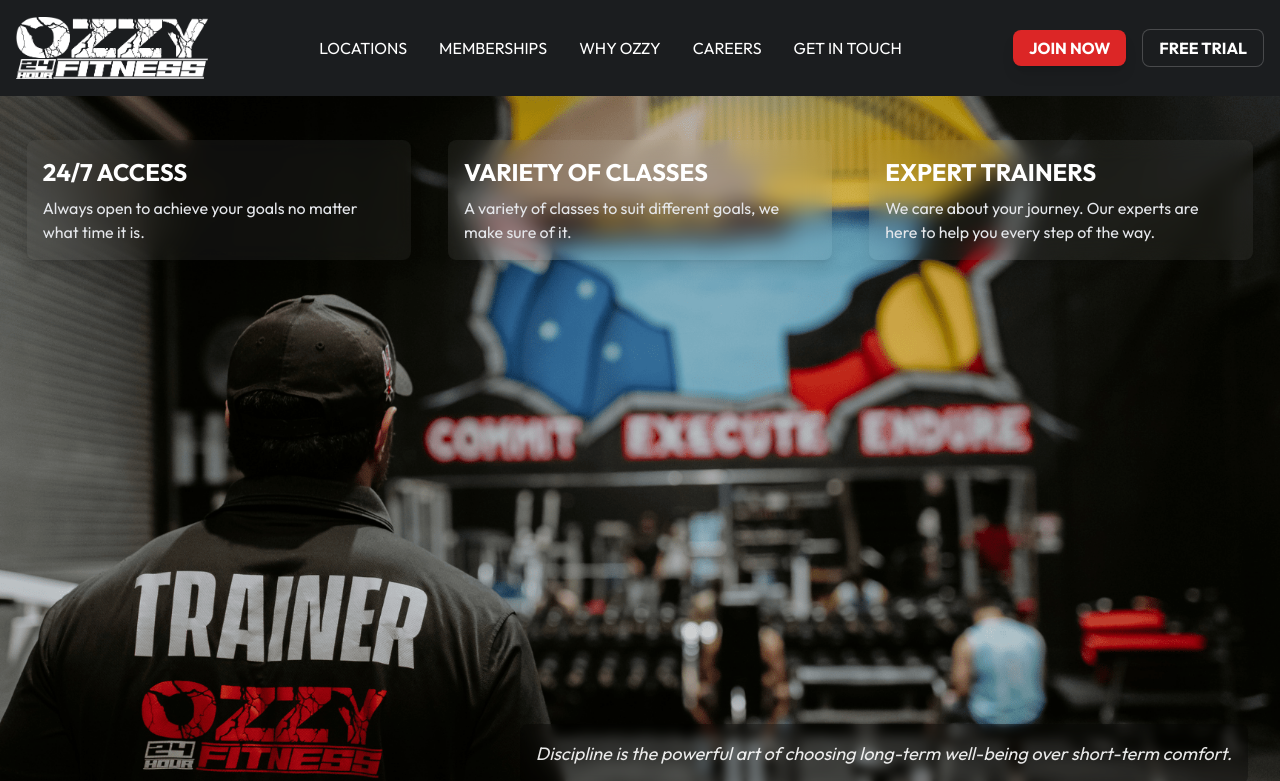
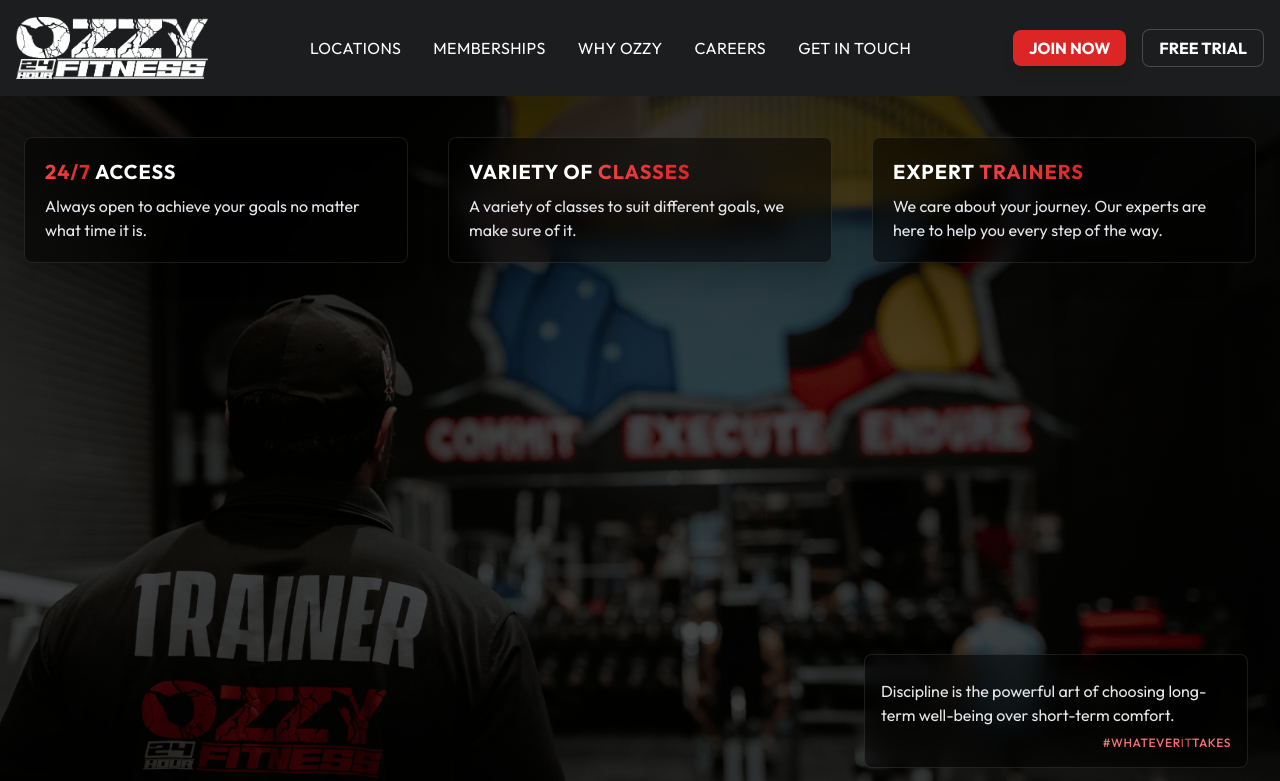
Before and after one commit to sll0yd/ozzy-fitness, a Next.js app: page / in a window 1280 px wide. Shown: the top 781 px of the page. Built offline with nearby package versions, Linux system fonts and the light colour scheme.

Commit message:
feat: static frontend

```diff
--- a/src/app/careers/page.tsx
+++ b/src/app/careers/page.tsx
@@ -8,11 +8,6 @@
   return (
     <div>
       <Navbar />
-
-      <div className="pt-18 md:pt-24">
-        {" "}
-        {/* Ajout du padding-top pour l'espacement */}
-      </div>
       <Careers />
       <Footer />
     </div>
--- a/src/app/components/Footer.tsx
+++ b/src/app/components/Footer.tsx
@@ -6,7 +6,7 @@
 
 const Footer = () => {
   return (
-    <footer className="bg-[#1B1D1F] text-white py-12 mt-20">
+    <footer className="bg-[#1B1D1F] text-white py-12 ">
       <div className="max-w-7xl mx-auto px-4 sm:px-6 lg:px-8">
         <div className="grid grid-cols-1 md:grid-cols-4 gap-8">
           {/* About Us */}
--- a/src/app/components/Header.tsx
+++ b/src/app/components/Header.tsx
@@ -1,68 +1,128 @@
 import Image from "next/image";
 import React from "react";
+import { motion } from "framer-motion";
 import ozzybgimage from "../../assets/NEEDA-CLEANA-WEBSITE-1-10.png";
 
 const Header = () => {
+  // Animation variants for staggered animations
+  const containerVariants = {
+    hidden: { opacity: 0 },
+    visible: {
+      opacity: 1,
+      transition: {
+        staggerChildren: 0.2,
+      },
+    },
+  };
+
+  const itemVariants = {
+    hidden: { opacity: 0, y: 20 },
+    visible: {
+      opacity: 1,
+      y: 0,
+      transition: { duration: 0.6 },
+    },
+  };
+
   return (
-    <div className="relative w-full h-screen">
-      {" "}
-      {/* Full viewport height */}
+    <div className="relative w-full h-screen overflow-hidden">
+      {/* Background Image with optimized mobile view */}
+      <div className="absolute inset-0 bg-black/40 z-10" />
+      <div className="absolute inset-0">
         <Image
           src={ozzybgimage}
-        alt=""
+          alt="Fitness Background"
           layout="fill"
           objectFit="cover"
-        className="w-full h-full"
+          objectPosition="center"
+          quality={100}
+          priority
+          className="w-full h-full md:object-cover object-contain sm:object-[center_top]"
         />
-      {/* Text Overlay with Modern Design */}
-      <div className="absolute top-20 md:top-1/4 left-1/2 transform -translate-x-1/2 -translate-y-1/2 w-full px-4">
-        {" "}
-        {/* Adjusted top position */}
-        <div className="flex flex-col md:flex-row justify-around items-center space-y-6 md:space-y-0 md:space-x-4">
-          {/* Card 1 */}
-          <div className="bg-white bg-opacity-5 backdrop-blur-md rounded-lg p-4 shadow-lg hover:shadow-xl transition-shadow duration-300 w-full md:max-w-sm">
-            {" "}
-            {/* Reduced padding */}
-            <h3 className="text-2xl font-bold text-white mb-2">24/7 ACCESS</h3>
-            <p className="text-gray-200 text-sm md:text-base pr-2">
-              Always open to achieve your goals no matter what time it is.
-            </p>{" "}
-            {/* Reduced right padding */}
       </div>
 
+      {/* Enhanced gradient overlay for better mobile visibility */}
+      <div className="absolute inset-0 bg-gradient-to-b from-black/60 via-black/40 to-black/50 z-10" />
+
+      {/* Text Overlay with Modern Design - Adjusted for better mobile positioning */}
+      <motion.div
+        initial="hidden"
+        animate="visible"
+        variants={containerVariants}
+        className="absolute top-16 sm:top-20 md:top-1/4 left-1/2 transform -translate-x-1/2 -translate-y-1/2 w-full px-4 z-20"
+      >
+        <div className="flex flex-col md:flex-row justify-around items-center space-y-6 md:space-y-0 md:space-x-6">
+          {/* Card 1 */}
+          <motion.div
+            variants={itemVariants}
+            whileHover={{ y: -5, transition: { duration: 0.2 } }}
+            className="bg-black/50 backdrop-blur-md border border-white/10 rounded-lg p-4 sm:p-5 shadow-xl hover:shadow-red-600/10 transition-all duration-300 w-full md:max-w-sm"
+          >
+            <h3 className="text-xl font-black text-white mb-2 tracking-wider">
+              <span className="bg-gradient-to-r from-red-500 to-red-600 bg-clip-text text-transparent">
+                24/7
+              </span>{" "}
+              ACCESS
+            </h3>
+            <p className="text-gray-200 text-sm md:text-base leading-relaxed">
+              Always open to achieve your goals no matter what time it is.
+            </p>
+          </motion.div>
+
           {/* Card 2 */}
-          <div className="bg-white bg-opacity-5 backdrop-blur-md rounded-lg p-4 shadow-lg hover:shadow-xl transition-shadow duration-300 w-full md:max-w-sm">
-            {" "}
-            {/* Reduced padding */}
-            <h3 className="text-2xl font-bold text-white mb-2">
-              VARIETY OF CLASSES
+          <motion.div
+            variants={itemVariants}
+            whileHover={{ y: -5, transition: { duration: 0.2 } }}
+            className="bg-black/50 backdrop-blur-md border border-white/10 rounded-lg p-4 sm:p-5 shadow-xl hover:shadow-red-600/10 transition-all duration-300 w-full md:max-w-sm"
+          >
+            <h3 className="text-xl font-black text-white mb-2 tracking-wider">
+              VARIETY OF{" "}
+              <span className="bg-gradient-to-r from-red-500 to-red-600 bg-clip-text text-transparent">
+                CLASSES
+              </span>
             </h3>
-            <p className="text-gray-200 text-sm md:text-base pr-2">
+            <p className="text-gray-200 text-sm md:text-base leading-relaxed">
               A variety of classes to suit different goals, we make sure of it.
-            </p>{" "}
-            {/* Reduced right padding */}
-          </div>
+            </p>
+          </motion.div>
 
           {/* Card 3 */}
-          <div className="bg-white bg-opacity-5 backdrop-blur-md rounded-lg p-4 shadow-lg hover:shadow-xl transition-shadow duration-300 w-full md:max-w-sm">
-            {" "}
-            {/* Reduced padding */}
-            <h3 className="text-2xl font-bold text-white mb-2">
-              EXPERT TRAINERS
+          <motion.div
+            variants={itemVariants}
+            whileHover={{ y: -5, transition: { duration: 0.2 } }}
+            className="bg-black/50 backdrop-blur-md border border-white/10 rounded-lg p-4 sm:p-5 shadow-xl hover:shadow-red-600/10 transition-all duration-300 w-full md:max-w-sm"
+          >
+            <h3 className="text-xl font-black text-white mb-2 tracking-wider">
+              EXPERT{" "}
+              <span className="bg-gradient-to-r from-red-500 to-red-600 bg-clip-text text-transparent">
+                TRAINERS
+              </span>
             </h3>
-            <p className="text-gray-200 text-sm md:text-base pr-2">
+            <p className="text-gray-200 text-sm md:text-base leading-relaxed">
               We care about your journey. Our experts are here to help you every
               step of the way.
-            </p>{" "}
-            {/* Reduced right padding */}
+            </p>
+          </motion.div>
         </div>
-        </div>
-      </div>
-      {/* Quote at the bottom right of the image */}
-      <div className="absolute bottom-4 right-8 text-white/90 text-sm md:text-base lg:text-lg font-light italic leading-tight bg-black/30 backdrop-blur-sm p-4 rounded-lg">
+      </motion.div>
+
+      {/* Quote with enhanced styling and better mobile positioning */}
+      <motion.div
+        initial={{ opacity: 0, x: 50 }}
+        animate={{ opacity: 1, x: 0 }}
+        transition={{ delay: 1.2, duration: 0.8 }}
+        className="absolute bottom-4 sm:bottom-8 right-4 sm:right-8 max-w-xs md:max-w-sm text-white z-20"
+      >
+        <div className="relative">
+          <p className="text-white/90 text-sm md:text-base font-light leading-relaxed bg-black/50 backdrop-blur-md p-4 pt-6 rounded-lg border border-white/10">
             Discipline is the powerful art of choosing long-term well-being over
             short-term comfort.
+            <span className="block mt-2 text-xs text-right text-red-400 font-medium tracking-wider">
+              #WHATEVER<span className="opacity-70">IT</span>TAKES
+            </span>
+          </p>
         </div>
+      </motion.div>
     </div>
   );
 };
--- a/src/app/components/Navbar.tsx
+++ b/src/app/components/Navbar.tsx
@@ -30,8 +30,8 @@
     >
       <div className="max-w-7xl mx-auto px-4 sm:px-6 lg:px-8">
         <div className="flex justify-between items-center">
-          {/* Logo */}
-          <div className="flex-shrink-0 -ml-4">
+          {/* Logo - Centered on mobile, left on desktop */}
+          <div className="flex-shrink-0 md:-ml-4 ml-2">
             <Link href="/">
               <div className="h-12 w-32 md:h-16 md:w-48 relative">
                 <Image
@@ -39,6 +39,7 @@
                   alt="Ozzy Gym Logo"
                   fill
                   className="object-contain"
+                  priority
                 />
               </div>
             </Link>
@@ -50,46 +51,46 @@
               <li>
                 <Link
                   href="/locations"
-                  className="text-white relative overflow-hidden group font-roboto text-sm lg:text-base uppercase"
+                  className="text-white relative overflow-hidden group font-roboto text-sm lg:text-base uppercase tracking-wide"
                 >
                   <span>Locations</span>
-                  <span className="absolute bottom-[-6px] left-0 w-full h-0.5 bg-white transform scale-x-0 origin-left transition-transform duration-300 group-hover:scale-x-100"></span>
+                  <span className="absolute bottom-[-6px] left-0 w-full h-0.5 bg-red-600 transform scale-x-0 origin-left transition-transform duration-300 group-hover:scale-x-100"></span>
                 </Link>
               </li>
               <li>
                 <Link
                   href="/memberships"
-                  className="text-white relative overflow-hidden group font-roboto text-sm lg:text-base uppercase"
+                  className="text-white relative overflow-hidden group font-roboto text-sm lg:text-base uppercase tracking-wide"
                 >
                   <span>Memberships</span>
-                  <span className="absolute bottom-[-6px] left-0 w-full h-0.5 bg-white transform scale-x-0 origin-left transition-transform duration-300 group-hover:scale-x-100"></span>
+                  <span className="absolute bottom-[-6px] left-0 w-full h-0.5 bg-red-600 transform scale-x-0 origin-left transition-transform duration-300 group-hover:scale-x-100"></span>
                 </Link>
               </li>
               <li>
                 <Link
                   href="/whyozzy"
-                  className="text-white relative overflow-hidden group font-roboto text-sm lg:text-base uppercase"
+                  className="text-white relative overflow-hidden group font-roboto text-sm lg:text-base uppercase tracking-wide"
                 >
                   <span>Why Ozzy</span>
-                  <span className="absolute bottom-[-6px] left-0 w-full h-0.5 bg-white transform scale-x-0 origin-left transition-transform duration-300 group-hover:scale-x-100"></span>
+                  <span className="absolute bottom-[-6px] left-0 w-full h-0.5 bg-red-600 transform scale-x-0 origin-left transition-transform duration-300 group-hover:scale-x-100"></span>
                 </Link>
               </li>
               <li>
                 <Link
                   href="/careers"
-                  className="text-white relative overflow-hidden group font-roboto text-sm lg:text-base uppercase"
+                  className="text-white relative overflow-hidden group font-roboto text-sm lg:text-base uppercase tracking-wide"
                 >
                   <span>Careers</span>
-                  <span className="absolute bottom-[-6px] left-0 w-full h-0.5 bg-white transform scale-x-0 origin-left transition-transform duration-300 group-hover:scale-x-100"></span>
+                  <span className="absolute bottom-[-6px] left-0 w-full h-0.5 bg-red-600 transform scale-x-0 origin-left transition-transform duration-300 group-hover:scale-x-100"></span>
                 </Link>
               </li>
               <li>
                 <Link
-                  href="/get-in-touch"
-                  className="text-white relative overflow-hidden group font-roboto text-sm lg:text-base uppercase"
+                  href="/#get-in-touch"
+                  className="text-white relative overflow-hidden group font-roboto text-sm lg:text-base uppercase tracking-wide"
                 >
                   <span>Get in Touch</span>
-                  <span className="absolute bottom-[-6px] left-0 w-full h-0.5 bg-white transform scale-x-0 origin-left transition-transform duration-300 group-hover:scale-x-100"></span>
+                  <span className="absolute bottom-[-6px] left-0 w-full h-0.5 bg-red-600 transform scale-x-0 origin-left transition-transform duration-300 group-hover:scale-x-100"></span>
                 </Link>
               </li>
             </ul>
@@ -114,7 +115,9 @@
             <button
               type="button"
               onClick={() => setIsMobileMenuOpen(!isMobileMenuOpen)}
-              className="inline-flex items-center justify-center p-2 rounded-md text-white hover:bg-[#1B1D1F] focus:outline-none"
+              className="inline-flex items-center justify-center p-2 rounded-md text-white hover:bg-red-600/20 transition-colors duration-200 focus:outline-none"
+              aria-expanded={isMobileMenuOpen}
+              aria-label="Toggle navigation menu"
             >
               <svg
                 className="h-6 w-6"
@@ -138,14 +141,19 @@
         </div>
       </div>
 
-      {/* Mobile menu */}
-      <div className={`md:hidden ${isMobileMenuOpen ? "block" : "hidden"}`}>
-        <div className="px-4 pt-2 pb-4 space-y-2">
+      {/* Mobile menu - with improved animation */}
+      <div
+        className={`md:hidden transition-all duration-300 ease-in-out overflow-hidden ${
+          isMobileMenuOpen ? "max-h-96 opacity-100" : "max-h-0 opacity-0"
+        }`}
+      >
+        <div className="px-4 pt-2 pb-4 space-y-2 bg-[#1B1D1F]/95 backdrop-blur-sm">
           <ul className="space-y-2">
             <li>
               <Link
                 href="/locations"
-                className="text-white block px-3 py-2 hover:bg-[#1B1D1F] rounded-md font-roboto text-base uppercase"
+                className="text-white block px-3 py-2 hover:bg-red-600/20 rounded-md font-roboto text-base uppercase tracking-wide transition-colors duration-200"
+                onClick={() => setIsMobileMenuOpen(false)}
               >
                 Locations
               </Link>
@@ -153,44 +161,54 @@
             <li>
               <Link
                 href="/memberships"
-                className="text-white block px-3 py-2 hover:bg-[#1B1D1F] rounded-md font-roboto text-base uppercase"
+                className="text-white block px-3 py-2 hover:bg-red-600/20 rounded-md font-roboto text-base uppercase tracking-wide transition-colors duration-200"
+                onClick={() => setIsMobileMenuOpen(false)}
               >
                 Memberships
               </Link>
             </li>
             <li>
               <Link
-                href="/coaching"
-                className="text-white block px-3 py-2 hover:bg-[#1B1D1F] rounded-md font-roboto text-base uppercase"
-              >
-                Coaching
-              </Link>
-            </li>
-            <li>
-              <Link
                 href="/whyozzy"
-                className="text-white block px-3 py-2 hover:bg-[#1B1D1F] rounded-md font-roboto text-base uppercase"
+                className="text-white block px-3 py-2 hover:bg-red-600/20 rounded-md font-roboto text-base uppercase tracking-wide transition-colors duration-200"
+                onClick={() => setIsMobileMenuOpen(false)}
               >
                 Why Ozzy
               </Link>
             </li>
             <li>
               <Link
-                href="/get-in-touch"
-                className="text-white block px-3 py-2 hover:bg-[#1B1D1F] rounded-md font-roboto text-base uppercase"
+                href="/careers"
+                className="text-white block px-3 py-2 hover:bg-red-600/20 rounded-md font-roboto text-base uppercase tracking-wide transition-colors duration-200"
+                onClick={() => setIsMobileMenuOpen(false)}
+              >
+                Careers
+              </Link>
+            </li>
+            <li>
+              <Link
+                href="/#get-in-touch"
+                className="text-white block px-3 py-2 hover:bg-red-600/20 rounded-md font-roboto text-base uppercase tracking-wide transition-colors duration-200"
+                onClick={() => setIsMobileMenuOpen(false)}
               >
                 Get in Touch
               </Link>
             </li>
           </ul>
-          <div className="flex space-x-2 mt-4">
+          <div className="flex space-x-3 mt-4 pb-2">
             <Link href="/join-now" className="w-1/2">
-              <button className="w-full py-1.5 bg-red-600 text-white font-bold rounded-lg shadow-lg transition-all duration-300 hover:bg-white hover:text-red-600 hover:shadow-xl font-roboto text-base">
+              <button
+                className="w-full py-2 bg-red-600 text-white font-bold rounded-lg shadow-lg transition-all duration-300 hover:bg-red-700 font-roboto text-base"
+                onClick={() => setIsMobileMenuOpen(false)}
+              >
                 JOIN NOW
               </button>
             </Link>
             <Link href="/free-trial" className="w-1/2">
-              <button className="w-full py-1.5 bg-[#1B1D1F] text-white font-bold rounded-lg border border-white/20 transition-all duration-300 hover:bg-white hover:text-[#1B1D1F] hover:shadow-xl font-roboto text-base">
+              <button
+                className="w-full py-2 bg-transparent text-white font-bold rounded-lg border border-white/30 transition-all duration-300 hover:bg-white/10 font-roboto text-base"
+                onClick={() => setIsMobileMenuOpen(false)}
+              >
                 FREE PASS
               </button>
             </Link>
--- a/src/app/memberships/page.tsx
+++ b/src/app/memberships/page.tsx
@@ -8,11 +8,7 @@
   return (
     <div>
       <Navbar />
-
-      <div className="pt-18 md:pt-24"> {/* Ajout du padding-top pour l'espacement */}
-        <Membership />
-      </div>
-
+      <Membership />
       <Footer />
     </div>
   );
--- a/src/app/whyozzy/page.tsx
+++ b/src/app/whyozzy/page.tsx
@@ -8,11 +8,6 @@
   return (
     <div>
       <Navbar />
-
-      <div className="pt-18 md:pt-24">
-        {" "}
-        {/* Ajout du padding-top pour l'espacement */}
-      </div>
       <WhyOzzy />
       <Footer />
     </div>
```
Also changed, not shown: src/app/components/Freetrial.tsx (+7 -50 lines), src/app/components/GetInTouch.jsx (+38 -22 lines), src/app/layout.tsx (+5 -5 lines), src/app/locations/page.tsx (+1 -7 lines). Lines whose indentation alone changed are shown as unchanged.
